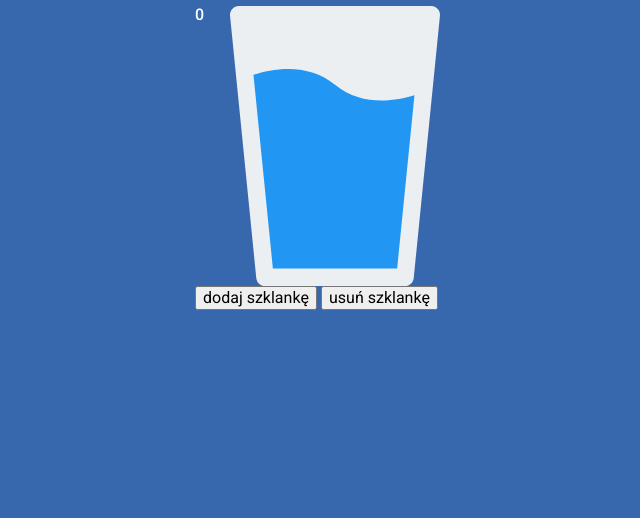
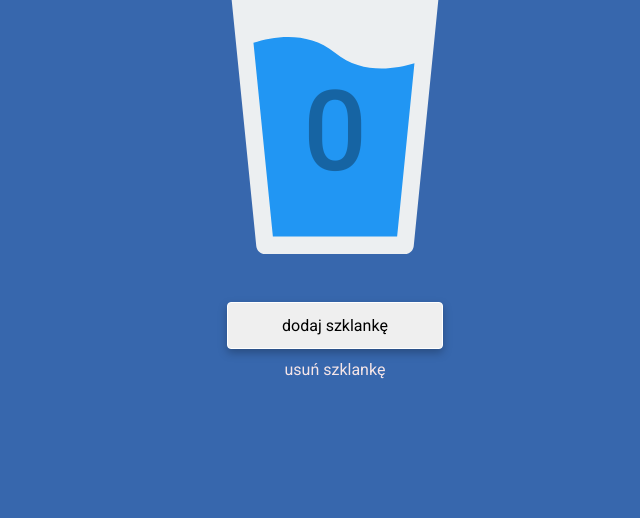
Before and after one commit to Gabriela-Mozer/hydrapp, a website built with webpack: page src/pages/index.html in a window 1280 px wide. Shown: the part 282-800 px from the top of the page, without its empty margins (305-945 px from the left). Built offline with nearby package versions, Linux system fonts and the light colour scheme.

Commit message:
changing display in buttons and other styles

```diff
--- a/src/pages/index.html
+++ b/src/pages/index.html
@@ -149,9 +149,9 @@
   </head>
   <body>
    <main class="app">
-     <h1 class ="app_title">Hydrapp</h1>
+     <h1 class ="app__title app__title--js">Hydrapp</h1>
      <div class ="glass">
-       <span class="glass-counter glass-counter--js">0</span>
+       <span class="glass__counter glass__counter--js">0</span>
      </div>
      <button class="button__add button__add--js">dodaj szklankę</button>
      <button class="button__del button__del--js">usuń szklankę</button>
--- a/src/scss/main.scss
+++ b/src/scss/main.scss
@@ -13,4 +13,5 @@ body {
   min-height: 100vh;
   font-family:'Roboto', sans-serif;
   font-weight: 500;
+  text-align: center;
 }
--- a/src/scss/modules/app.scss
+++ b/src/scss/modules/app.scss
@@ -1,9 +1,9 @@
 .app{
-    // align-items: center;
+    align-items: center;
     &__title{
     font-style: normal;
     font-weight: 500;
-    font-size: 55px;
+    font-size: 45px;
     line-height: 64px;
     margin:0 0 66px;
     text-align: center;
--- a/src/scss/modules/buttons.scss
+++ b/src/scss/modules/buttons.scss
@@ -1,16 +1,27 @@
-// .button__add--js {
-//   // position: absolute;
-//   width: 216px;
-//   height: 47px;
-//   left: 79px;
-//   top: 531px;
-//   text-align: center;
-// }
-// .button__del--js {
 
-//   align-items: center;
-//   text-align: center;
-//   color: #f5e5e7;
-//   background:#3767AD;
-//   border:none;
-// }
+@import url('https://fonts.googleapis.com/css2?family=Roboto:wght@400;500&display=swap');
+@import url('https://fonts.googleapis.com/css2?family=Roboto:wght@500&display=swap');
+.button__add {
+  display: block;
+  margin: auto;
+  text-align: center;
+  padding:12px;
+//   padding-bottom:15px;
+//   padding-top:10px;
+  font-family:'Roboto';
+  filter: drop-shadow(0px 4px 4px rgba(0, 0, 0, 0.25));
+  width: 216px;
+  height: 47px;
+  border: .1em solid white;
+  border-radius:4px;
+  box-sizing: border-box;
+}
+.button__del {
+  display:block;
+  margin:auto;
+  color: #f5e5e7;
+  background:#3767AD;
+  border:none;
+  box-sizing: border-box;
+  padding:12px;
+}
--- a/src/scss/modules/glass.scss
+++ b/src/scss/modules/glass.scss
@@ -1,9 +1,19 @@
 .glass {
-//   position: absolute;
+  //   position: absolute;
   width: 280px;
   height: 280px;
-  background:url('/../assets/img/water-glass.svg');
-  background-size:contain;
-//   left: 47px;
-//   top: 203px;
+  background: url('../assets/img/water-glass.svg');
+  background-size: contain;
+  display: flex;
+  align-items: center;
+  justify-content: center;
+  margin-bottom:48px;
+  //   left: 47px;
+  //   top: 203px;
+  &__counter {
+    font-size: 112px;
+    line-height: 131px;
+    color:  rgba(0, 0, 0, 0.33);
+    margin-top: 35px;
+  }
 }
```
